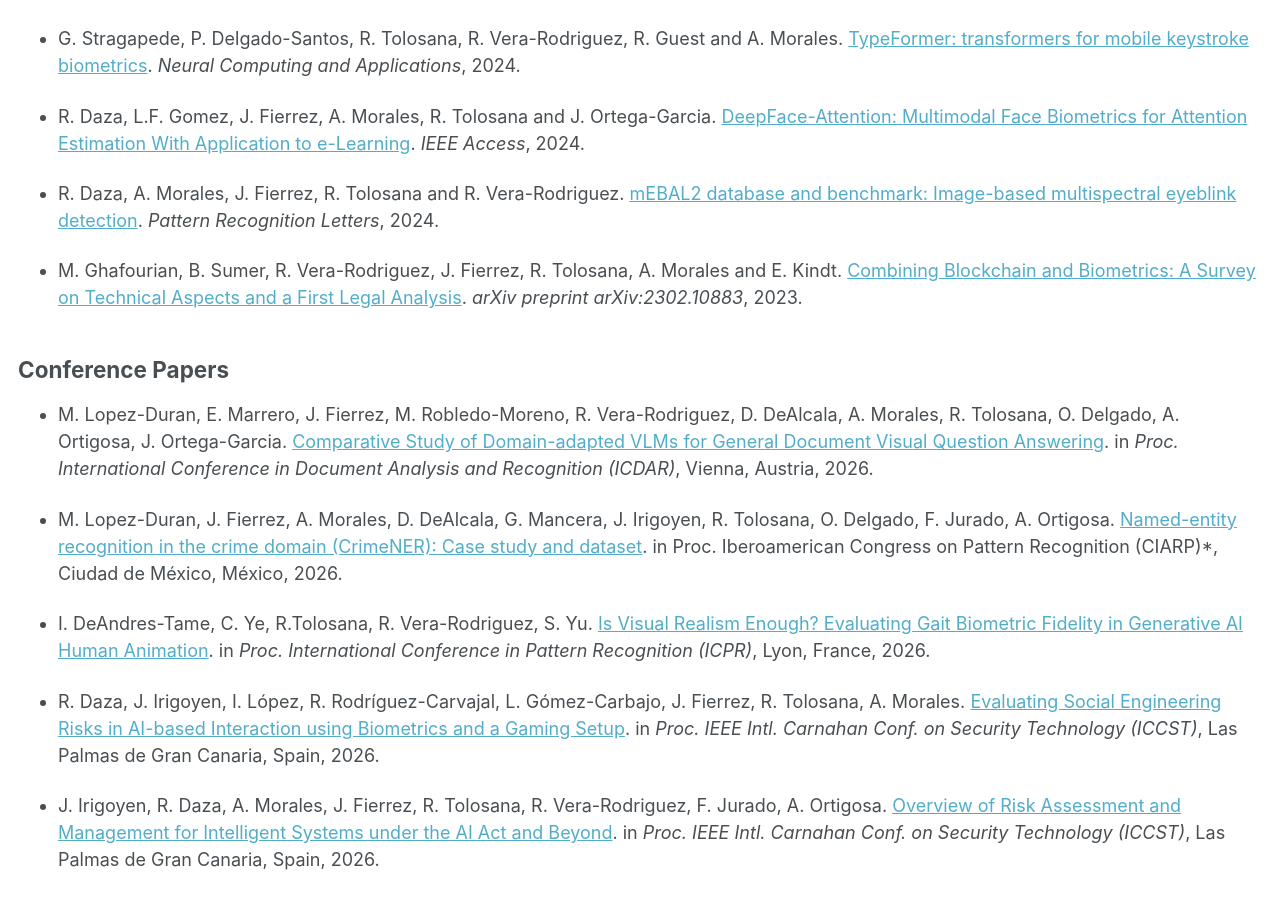
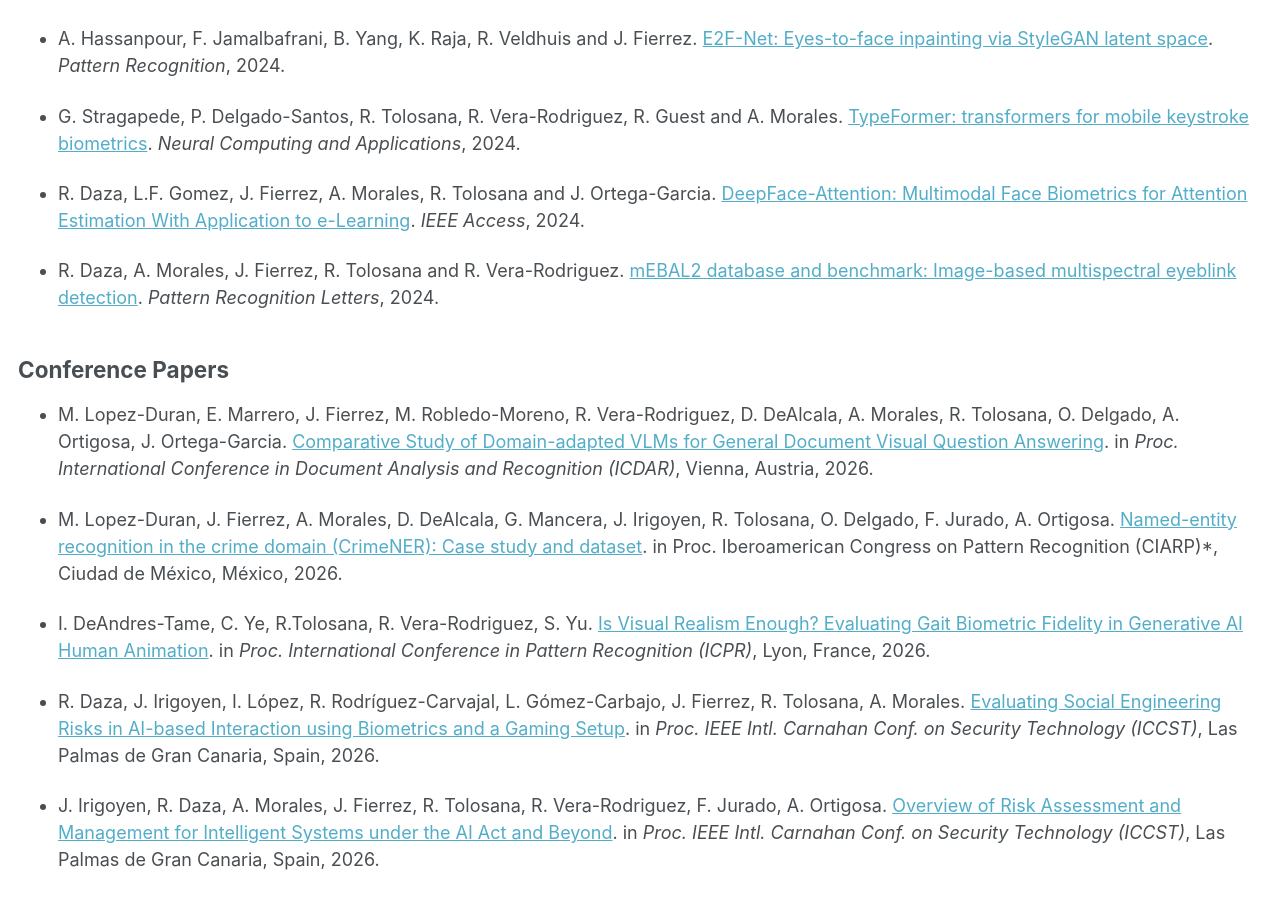
Before and after one commit to catedraeniauam/catedraeniauam.github.io, a Jekyll site: the page built from _pages/publications.md, in a window 1280 px wide and 900 px high, scrolled down 1847 px. Built offline with Jekyll 4.4.1, drawn with Linux system fonts in a browser that asks for light colours; some of the changed text lies outside the part shown.

Commit message:
actualizamos una publicación

```diff
--- a/_pages/publications.md
+++ b/_pages/publications.md
@@ -49,8 +51,6 @@ Journal Articles
 - R. Daza, L.F. Gomez, J. Fierrez, A. Morales, R. Tolosana and J. Ortega-Garcia. <a href="https://ieeexplore.ieee.org/document/10633208" target="_blank">DeepFace-Attention: Multimodal Face Biometrics for Attention Estimation With Application to e-Learning</a>. *IEEE Access*, 2024.
 
 - R. Daza, A. Morales, J. Fierrez, R. Tolosana and R. Vera-Rodriguez. <a href="https://www.sciencedirect.com/science/article/pii/S0167865524001120" target="_blank">mEBAL2 database and benchmark: Image-based multispectral eyeblink detection</a>. *Pattern Recognition Letters*, 2024.
-
-- M. Ghafourian, B. Sumer, R. Vera-Rodriguez, J. Fierrez, R. Tolosana, A. Morales and E. Kindt. <a href="https://arxiv.org/abs/2302.10883" target="_blank">Combining Blockchain and Biometrics: A Survey on Technical Aspects and a First Legal Analysis</a>. *arXiv preprint arXiv:2302.10883*, 2023.
 
 Conference Papers
 -----
```
Also changed, not shown: other parts of _pages/publications.md (+2 -0 lines).
